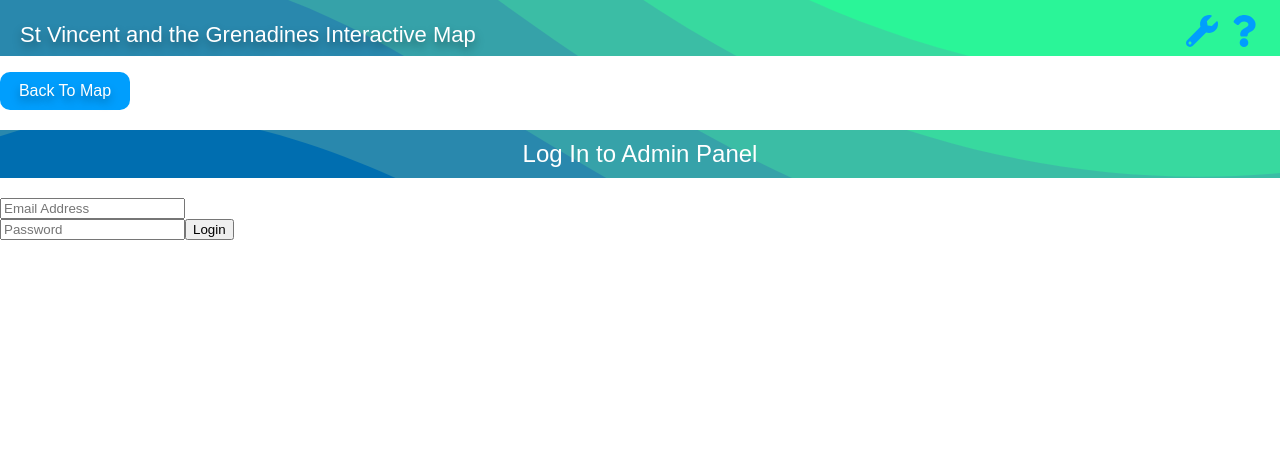
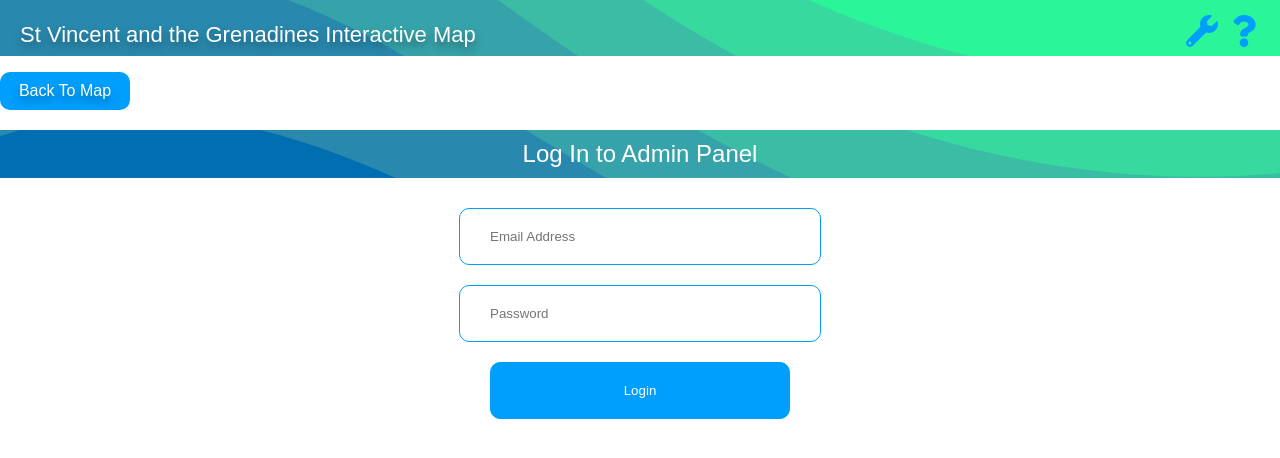
Before and after one commit to Red-Hex/st-vincent-v2-interactive-map, a React (Create React App) app in the folder client/: page /login in a window 1280 px wide. Shown: the top 458 px of the page. Built offline with nearby package versions, Linux system fonts and the light colour scheme; no server answers; what react-google-maps would draw is missing.

Commit message:
Form Styling

```diff
--- a/client/src/components/Admin.js
+++ b/client/src/components/Admin.js
@@ -33,7 +33,7 @@ export const Admin = ({ auth: logout })  => {
                 <h2 class="title">Admin Panel</h2>
                 <div className='admin-buttons'>
                     <p onClick={() => {setShowCreate(true)}} className='backButton'>Create Post</p>
-                    <a href="/map" onClick={logout}>
+                    <a href='/map' onClick={logout}>
                         <p className='backButton'>Log Out</p>
                     </a>
                 </div>
--- a/client/src/components/CreateModal.js
+++ b/client/src/components/CreateModal.js
@@ -2,6 +2,8 @@ import React, { Fragment, useState, useEffect} from 'react';
 import { FaTimes } from "react-icons/fa";
 import { IconContext } from "react-icons/lib";
 import axios from 'axios';
+
+import '../css/Form.css'
 
 const CreateModal = ({setShowCreate}) => {
     const [formData, setFormData] = useState({
@@ -96,7 +98,7 @@ const CreateModal = ({setShowCreate}) => {
                         />
                     </div>
                     <div className='form-group'>
-                        <input
+                        <input className='i-button'
                             type='number'
                             placeholder='Longitude'
                             name='longitude'
--- a/client/src/components/Login.js
+++ b/client/src/components/Login.js
@@ -3,6 +3,8 @@ import { Link, Redirect } from 'react-router-dom';
 import { connect } from 'react-redux';
 import PropTypes from 'prop-types';
 import { login } from '../actions/auth';
+
+import '../css/Form.css';
 
 export const Login = ({ login , isAuthenticated }) => {
     const [formData, setFormData] = useState({
@@ -30,7 +32,7 @@ export const Login = ({ login , isAuthenticated }) => {
                     <p className='backButton'>Back To Map</p>
             </Link>
             <h2 className="title">Log In to Admin Panel</h2>
-            <form className='login' onSubmit={e => onSubmit(e)}>
+            <form className='form' onSubmit={e => onSubmit(e)}>
                 <div className='form-group'>
                     <input
                         type="email"
@@ -50,9 +52,11 @@ export const Login = ({ login , isAuthenticated }) => {
                         onChange={e => onChange(e)}
                         required
                     />
-                    <input
-                        type='submit'
-                        value='Login'
+                </div>
+                <div className='form-group'>
+                    <input className='i-button'
+                            type='submit'
+                            value='Login'
                     />
                 </div>
             </form>
--- /dev/null
+++ b/client/src/css/Form.css
@@ -0,0 +1,30 @@
+.form {
+    display:flex;
+    flex-direction: column;
+    margin:auto;
+    width: 80vw;
+}
+.form-group {
+    margin: 20px 0;
+    margin:10px auto;
+}
+.form-group input {
+    width:300px;
+    border: 1px solid #009EFD;
+    padding: 20px 30px;
+    border-radius: 10px;
+    outline:none;
+}
+.i-button {
+    background-color: #009EFD;
+    color: #fff;
+    transition: .1s ease-in;
+    border:none;
+    box-shadow: none;
+}
+.i-button:hover {
+    background-color: #2af598;
+    transform: scale(1.1);
+    border:none;
+    color: rgba(41, 41, 41);
+}
```
